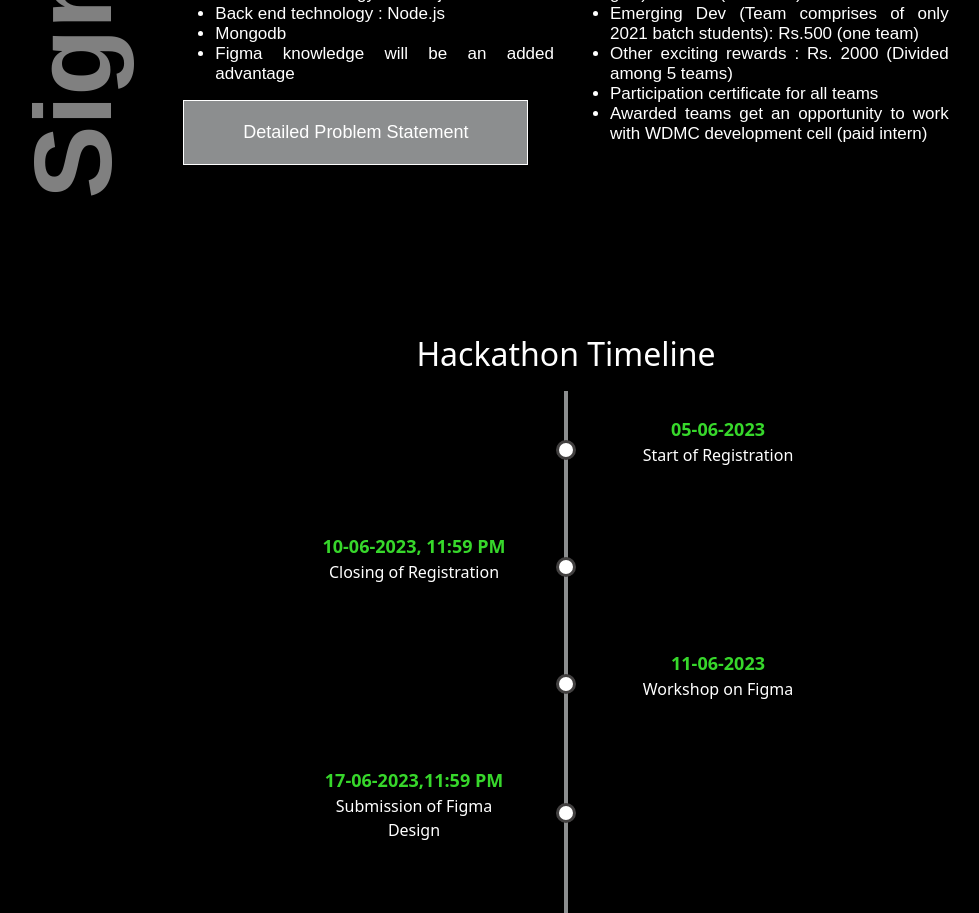
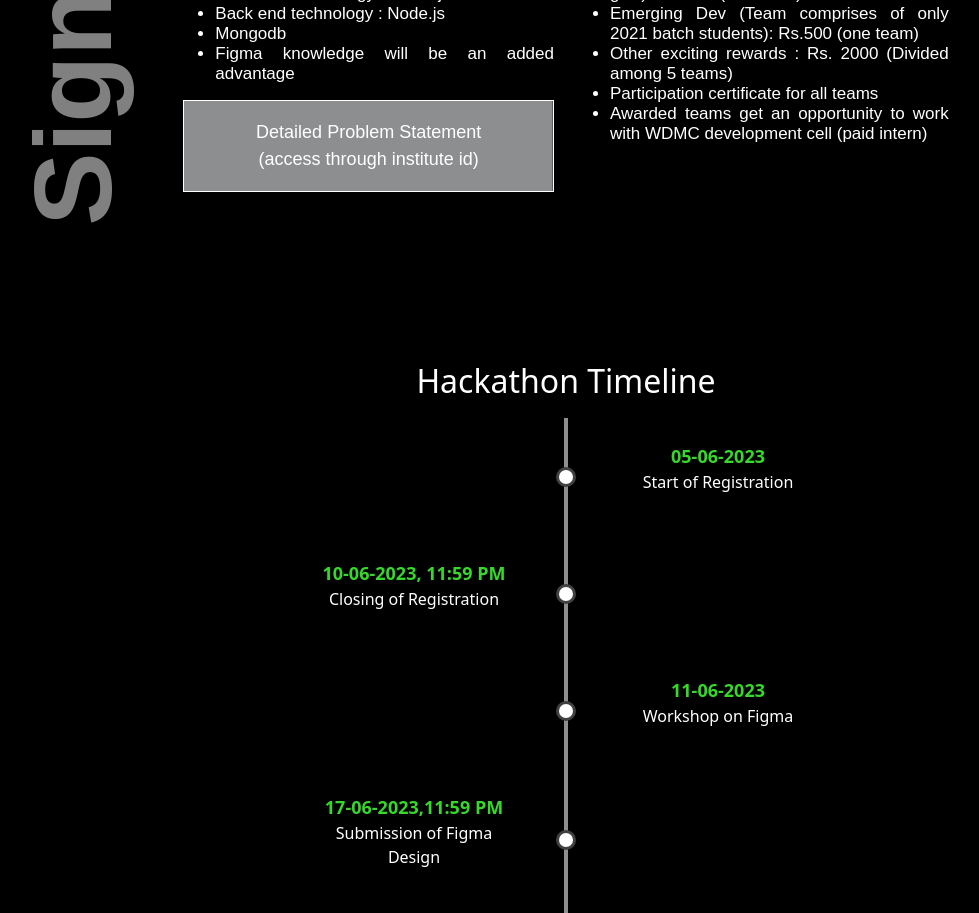
Before and after one commit to harimurugan1989/pixel-perfect, a React (Create React App) app: page / in a window 1280 px wide. Shown: the part 1940-2853 px from the top of the page, without its empty margins (74-1053 px from the left). Built offline with nearby package versions, Linux system fonts and the light colour scheme.

Commit message:
institute access updated

```diff
--- a/src/components/Theme.js
+++ b/src/components/Theme.js
@@ -73,7 +73,7 @@ export const Theme = () => {
                   <li>Mongodb</li>
                   <li>Figma knowledge will be an added advantage</li>
                   </ul>
-                  <button className="button2 redback" onClick={() => { window.location.href = 'https://docs.google.com/document/d/1BjM7Zdo_nxm7IrXwp_yXO-xCw_Ln7HI2EC5TErOz2DY/edit?usp=sharing'; }} id="myButton" target="_blank"><span>Detailed Problem Statement</span></button>
+                  <button className="button2 redback" onClick={() => { window.location.href = 'https://docs.google.com/document/d/1BjM7Zdo_nxm7IrXwp_yXO-xCw_Ln7HI2EC5TErOz2DY/edit?usp=sharing'; }} id="myButton" target="_blank"><span>Detailed Problem Statement (access through institute id)</span></button>
                    </Fade>
           {/* <div className='heading__mobile2'> */}
 
```
